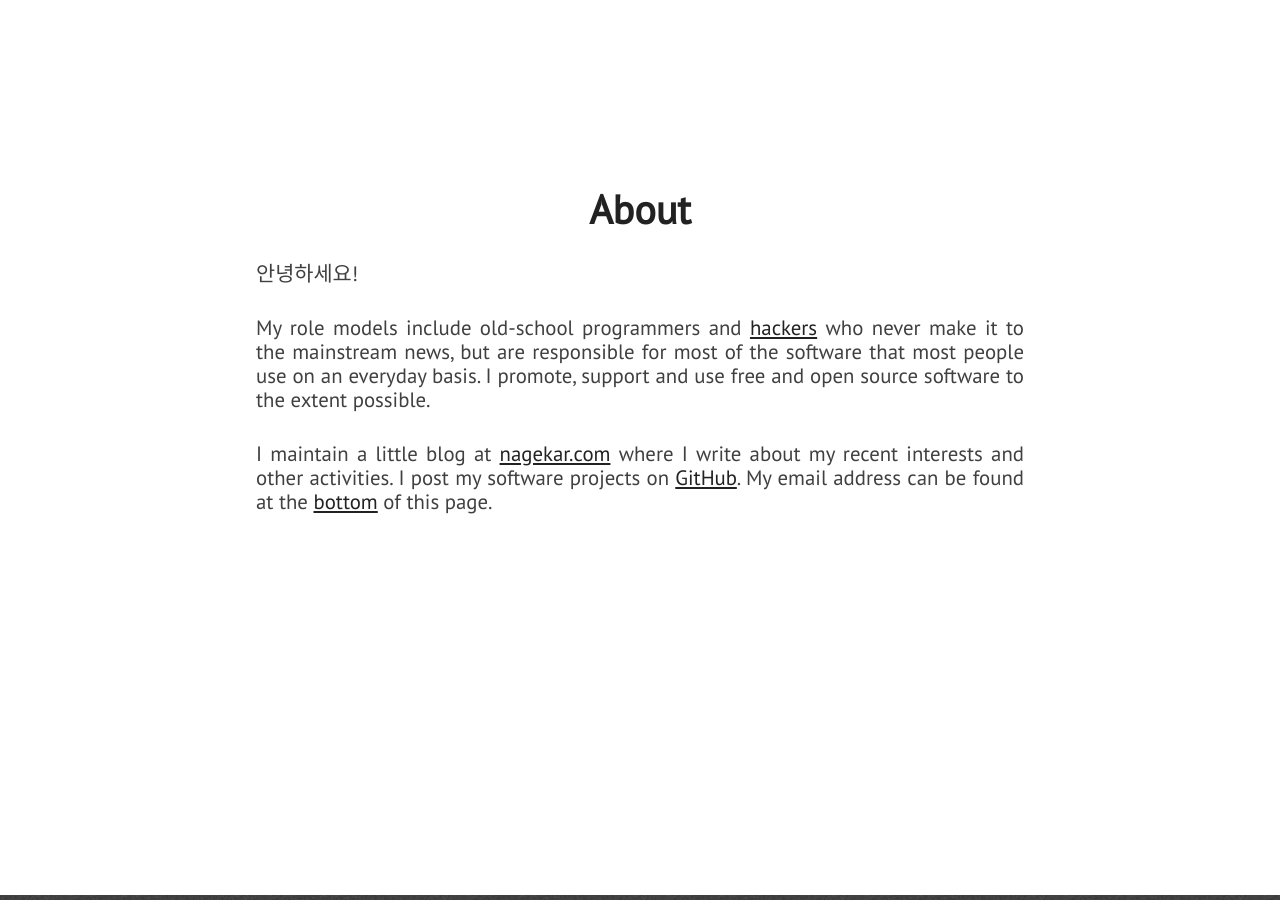
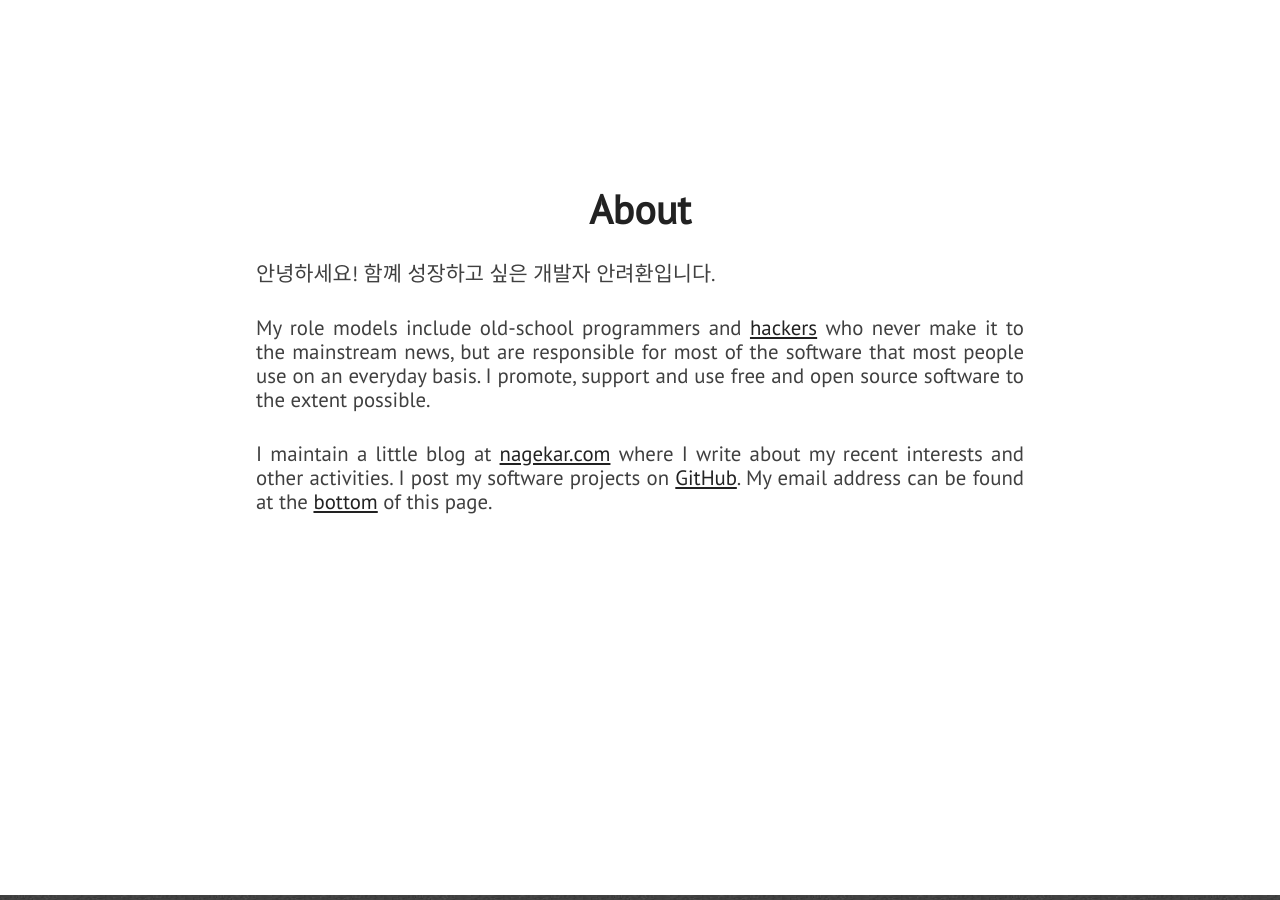
Before and after one commit to Ryeohwan/Ryeohwan.github.io, a Jekyll site: the page built from index.html, in a window 1280 px wide and 900 px high, scrolled down 1065 px. Built offline with Jekyll 4.4.1, drawn with Linux system fonts in a browser that asks for light colours; nearby versions of some CDN libraries.

Commit message:
docs: update portfolio

```diff
--- a/_includes/about.html
+++ b/_includes/about.html
@@ -3,7 +3,7 @@
         <div id="about-text">
             <div class="section-heading">About</div>
             <p class="paragraph-text justify-text">
-                안녕하세요!
+                안녕하세요! 함꼐 성장하고 싶은 개발자 안려환입니다.
             </p>
             <p class="paragraph-text justify-text">
                 My role models include old-school programmers and <a href="https://stallman.org/articles/on-hacking.html">hackers</a> who never make it to the mainstream news, but are responsible for most of the software that most people use on an everyday basis. I promote, support and use free and open source software to the extent possible.
--- a/_includes/extra.html
+++ b/_includes/extra.html
@@ -22,7 +22,7 @@
                     <a href="velog.io" title="벨로그" target="_blank" class="head-icon"><img src="assets/images/velog.svg"></a>
                 </span>
                 <span class="hint--bottom bottom-link" aria-label="Keybase">
-                    <a href="https://keybase.io/{{ site.keybase_username }}"><i class="head-icon fab fa-keybase"width = 32px height = 32px ></i></a>
+                    <a href="https://keybase.io/{{ site.keybase_username }}"><i class="head-icon fab fa-keybase" ></i></a>
                 </span>
                 <!-- <span class="hint--bottom bottom-link" aria-label="Reddit">
                     <a href="https://www.reddit.com/u/{{ site.reddit_username }}"><i class="head-icon fab fa-reddit"></i></a>
```
